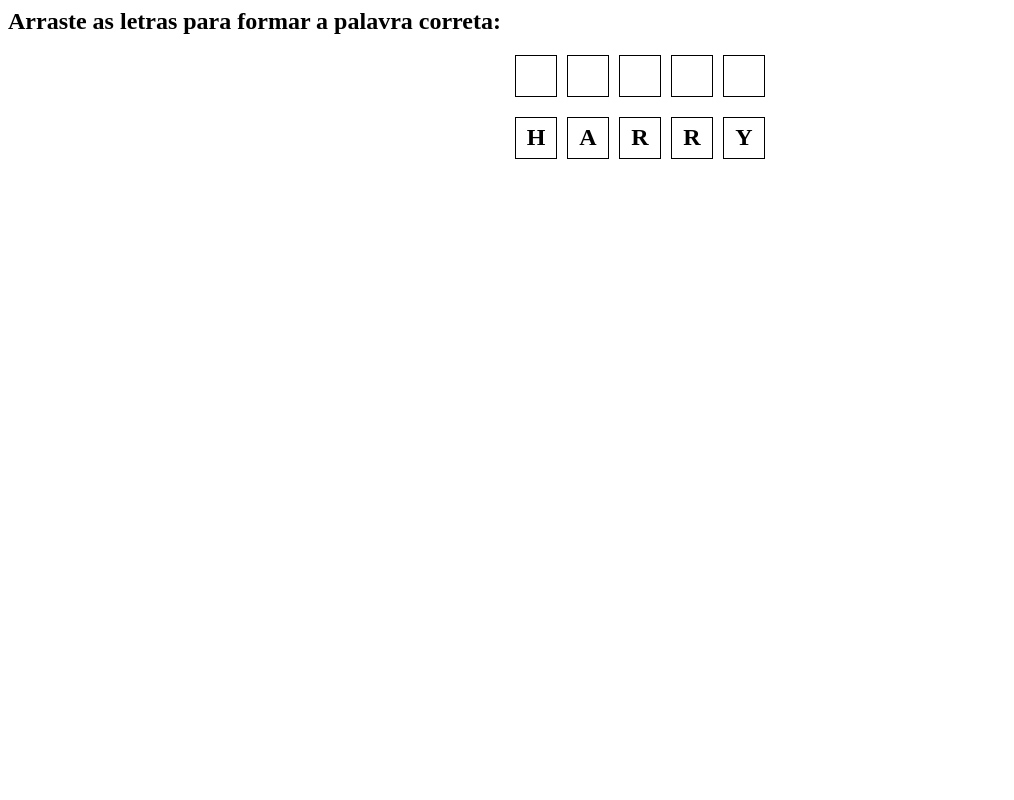
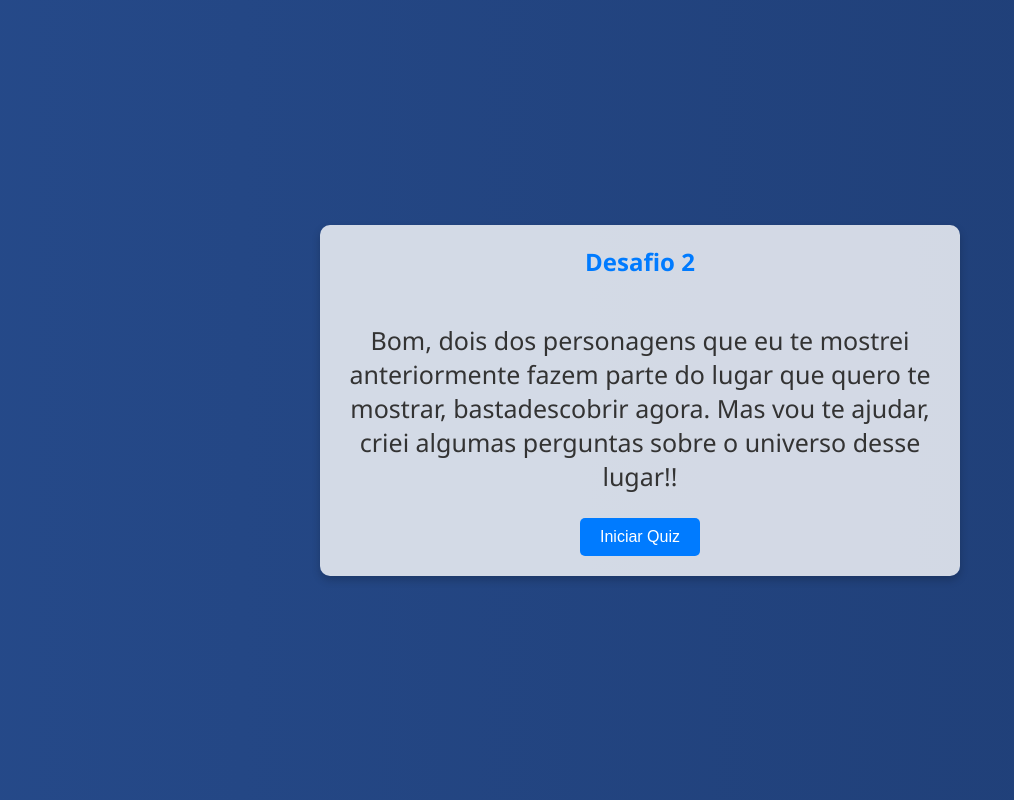
Before and after one commit to victorgute/I-hope-this-helps, a plain HTML site: page surpresa2.html in a window 1280 px wide. Shown: the whole page, without its empty margins (0-1014 px from the left). Drawn offline with Linux system fonts and the light colour scheme.

Commit message:
kjkljljdlfjs

```diff
--- a/surpresa2.html
+++ b/surpresa2.html
@@ -1,130 +1,150 @@
-<!-- HTML -->
-<div class="page" id="page-word-game">
-    <h2>Arraste as letras para formar a palavra correta:</h2>
-    <div id="word-game-container">
-        <div id="word-game-board">
-            <div class="drop-zone" data-letter="H"></div>
-            <div class="drop-zone" data-letter="A"></div>
-            <div class="drop-zone" data-letter="R"></div>
-            <div class="drop-zone" data-letter="R"></div>
-            <div class="drop-zone" data-letter="Y"></div>
-        </div>
-        <div id="word-game-letters">
-            <div class="draggable-letter" draggable="true" data-letter="H">H</div>
-            <div class="draggable-letter" draggable="true" data-letter="A">A</div>
-            <div class="draggable-letter" draggable="true" data-letter="R">R</div>
-            <div class="draggable-letter" draggable="true" data-letter="R">R</div>
-            <div class="draggable-letter" draggable="true" data-letter="Y">Y</div>
-        </div>
-        <div id="word-game-result"></div>
-        <button id="word-game-next-btn" style="display:none;">Próxima Dica</button>
-    </div>
-</div>
+<!DOCTYPE html>
+<html lang="en">
+<head>
+    <meta charset="UTF-8">
+    <meta name="viewport" content="width=device-width, initial-scale=1.0">
+    <title>Quiz - Caça ao Tesouro para Julia</title>
+    <style>
+        body {
+            font-family: 'Segoe UI', Tahoma, Geneva, Verdana, sans-serif;
+            margin: 0;
+            padding: 0;
+            display: flex;
+            justify-content: center;
+            align-items: center;
+            height: 100vh;
+            color: #333;
+            background: linear-gradient(270deg, #1e3c72, #2a5298, #73a5ff, #a2d2ff);
+            background-size: 600% 600%;
+            animation: gradientAnimation 12s ease infinite;
+        }
 
-<!-- CSS -->
-<style>
-    #word-game-container {
+        @keyframes gradientAnimation {
+            0% {
+                background-position: 0% 50%;
+            }
+            25% {
+                background-position: 50% 100%;
+            }
+            50% {
+                background-position: 100% 50%;
+            }
+            75% {
+                background-position: 50% 0%;
+            }
+            100% {
+                background-position: 0% 50%;
+            }
+        }
+
+        .container {
             display: flex;
             flex-direction: column;
             align-items: center;
+            justify-content: center;
+            text-align: center;
+            padding: 20px;
+            border-radius: 10px;
+            background: rgba(255, 255, 255, 0.8);
+            box-shadow: 0 4px 8px rgba(0, 0, 0, 0.2);
+            width: 90%;
+            max-width: 600px;
         }
 
-    #word-game-board {
+        h2 {
+            margin: 0 0 20px;
+            font-size: 24px;
+            color: #007BFF;
+        }
+
+        .quiz-container {
             display: flex;
+            flex-direction: column;
+            align-items: center;
+            width: 100%;
+        }
+
+        .quiz-question {
+            font-size: 18px;
             margin-bottom: 20px;
         }
 
-    .drop-zone {
-        width: 40px;
-        height: 40px;
-        border: 1px solid #000;
-        display: flex;
-        align-items: center;
-        justify-content: center;
-        margin: 0 5px;
-        font-size: 24px;
-        font-weight: bold;
+        .quiz-option {
+            background-color: #007BFF;
+            color: white;
+            border: none;
+            border-radius: 5px;
+            padding: 10px 20px;
+            font-size: 16px;
+            cursor: pointer;
+            margin: 5px;
+            width: 100%;
+            max-width: 300px;
+            text-align: center;
+            transition: background-color 0.3s;
         }
 
-    #word-game-letters {
-        display: flex;
-        margin-bottom: 20px;
+        .quiz-option:hover {
+            background-color: #0056b3;
         }
 
-    .draggable-letter {
-        width: 40px;
-        height: 40px;
-        border: 1px solid #000;
-        display: flex;
-        align-items: center;
-        justify-content: center;
-        margin: 0 5px;
-        font-size: 24px;
-        font-weight: bold;
-        cursor: pointer;
-        background-color: #fff;
+        .quiz-result {
+            margin-top: 20px;
+            font-size: 18px;
+            color: #007BFF;
         }
 
-    #word-game-result {
-        margin-top: 20px;
-        font-size: 18px;
-        color: green;
+        .pp{
+            font-size: 25px;
         }
 
-    #word-game-next-btn {
+        #start-quiz-btn {
             padding: 10px 20px;
             font-size: 16px;
-        background-color: #4CAF50;
+            background-color: #007BFF;
             color: white;
             border: none;
             border-radius: 5px;
             cursor: pointer;
+            transition: background-color 0.3s;
         }
 
-    #word-game-next-btn:hover {
-        background-color: #45a049;
+        #start-quiz-btn:hover {
+            background-color: #0056b3;
         }
     </style>
+</head>
+<body>
+    <div class="container" id="page-introduction">
+        <h2>Desafio 2</h2>
+        <p class="pp">Bom, dois dos personagens que eu te mostrei anteriormente fazem parte do lugar que quero te mostrar, bastadescobrir agora.
+            Mas vou te ajudar, criei algumas perguntas sobre o universo desse lugar!!
+        </p>
+        <button id="start-quiz-btn">Iniciar Quiz</button>
+    </div>
 
-<!-- JavaScript -->
+    <div class="container" id="page-quiz" style="display: none;">
+        <div class="quiz-container">
+            <div id="quiz-question" class="quiz-question">Qual é a sua pergunta?</div>
+            <button class="quiz-option">Opção 1</button>
+            <button class="quiz-option">Opção 2</button>
+            <button class="quiz-option">Opção 3</button>
+            <button class="quiz-option">Opção 4</button>
+            <div id="quiz-result" class="quiz-result"></div>
+        </div>
+    </div>
+
     <script>
-    const letters = document.querySelectorAll('.draggable-letter');
-    const dropZones = document.querySelectorAll('.drop-zone');
-    const wordGameResult = document.getElementById('word-game-result');
-    const wordGameNextBtn = document.getElementById('word-game-next-btn');
+        const startQuizBtn = document.getElementById('start-quiz-btn');
+        const pageIntroduction = document.getElementById('page-introduction');
+        const pageQuiz = document.getElementById('page-quiz');
 
-    letters.forEach(letter => {
-        letter.addEventListener('dragstart', () => {
-            letter.classList.add('dragging');
+        startQuizBtn.addEventListener('click', () => {
+            pageIntroduction.style.display = 'none';
+            pageQuiz.style.display = 'flex';
         });
 
-        letter.addEventListener('dragend', () => {
-            letter.classList.remove('dragging');
-        });
-    });
-
-    dropZones.forEach(zone => {
-        zone.addEventListener('dragover', (e) => {
-            e.preventDefault();
-            const dragging = document.querySelector('.dragging');
-            zone.appendChild(dragging);
-            checkWordCompletion();
-        });
-    });
-
-    function checkWordCompletion() {
-        const formedWord = Array.from(dropZones).map(zone => zone.textContent).join('');
-        if (formedWord === 'HARRY') {
-            wordGameResult.textContent = 'Correto! Clique no botão para a próxima dica.';
-            wordGameNextBtn.style.display = 'block';
-        } else {
-            wordGameResult.textContent = 'Errado, tente novamente!';
-            wordGameResult.style.color = 'red';
-        }
-    }
-
-    wordGameNextBtn.addEventListener('click', () => {
-        document.getElementById('page-word-game').classList.remove('active');
-        document.getElementById('page-surprises').classList.add('active');
-    });
+        // Adicione a lógica do quiz aqui
     </script>
+</body>
+</html>
```
Also changed, not shown: memory.html (+0 -2 lines). Lines whose indentation alone changed are shown as unchanged.
